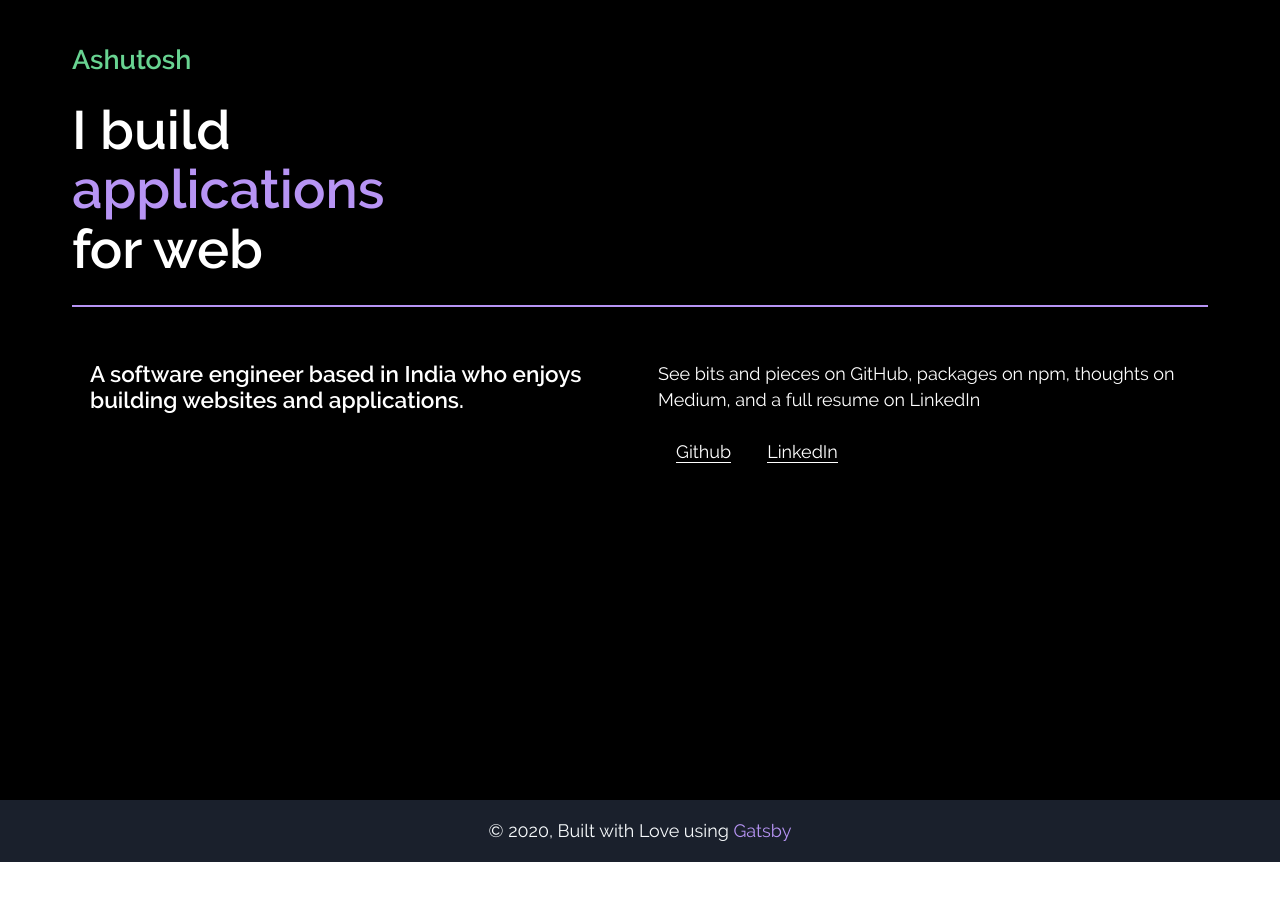
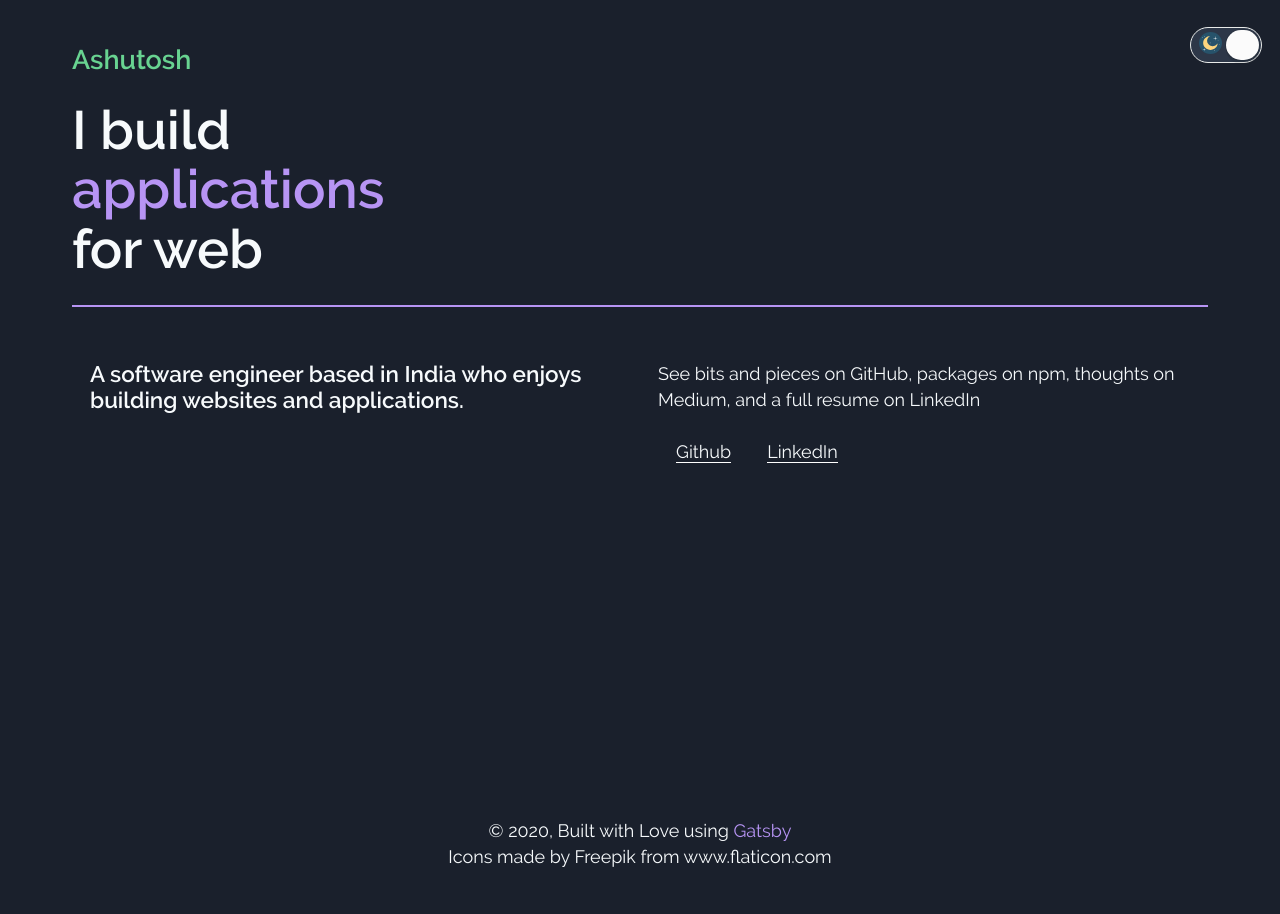
Before and after one commit to Ashu96/me, a Gatsby site: page / in a window 1280 px wide. Before the commit the page ends 862 px from the top, so only its background shows below. Built offline with nearby package versions, Linux system fonts and the light colour scheme; Gatsby itself is replaced by a stand-in of ours.

Commit message:
Implement theme toggle

```diff
--- a/src/components/layout.js
+++ b/src/components/layout.js
@@ -1,18 +1,24 @@
 /**
- * Layout component that queries for data
+ * Layout component that queries htmlFor data
  * with Gatsby's useStaticQuery component
  *
  * See: https://www.gatsbyjs.org/docs/use-static-query/
  */
 
-import React from "react"
+import React, { useState } from "react"
 import PropTypes from "prop-types"
 import { useStaticQuery, graphql } from "gatsby"
+import "./layout.css"
+import "./toggle.css"
 
-// import Header from "./header"
-import "./layout.css"
+const nightIcon = require("../images/moon.svg")
+const lightIcon = require("../images/contrast.svg")
 
 const Layout = ({ children }) => {
+  const [isThemeDark, setIsThemeDark] = useState(true)
+  const bgColor = isThemeDark ? "bg-gray-900" : "bg-gray-100"
+  const textColor = isThemeDark ? "text-gray-100" : "text-gray-900"
+
   const data = useStaticQuery(graphql`
     query SiteTitleQuery {
       site {
@@ -27,12 +33,50 @@ const Layout = ({ children }) => {
   return (
     <>
       {/* <Header siteTitle={data.site.siteMetadata.title} /> */}
-      <div className='bg-black'>
+      <div className={`${bgColor} ${textColor}`}>
+        <div className="absolute top-0 right-0 flex items-center mt-4 mr-4 py-2">
+          <div className="relative">
+            <input
+              className="tgl tgl-ios"
+              id="toggle-theme"
+              type="checkbox"
+              checked={isThemeDark}
+              onChange={() => setIsThemeDark(!isThemeDark)}
+            />
+            <label
+              className="tgl-btn bg-gray-700"
+              htmlFor="toggle-theme"
+            ></label>
+            <img
+              className={`absolute top-0 ${
+                isThemeDark ? "left-0 ml-2" : "right-0 mr-2"
+              } w-5 mt-1`}
+              src={isThemeDark ? nightIcon : lightIcon}
+              alt="toggle-icon"
+            />
+          </div>
+        </div>
         <main>{children}</main>
-        <footer className="py-4 bg-gray-900 text-gray-100 text-center font-body">
+        <footer className="py-4 text-center font-body">
           © {new Date().getFullYear()}, Built with Love using
           {` `}
-          <a className='text-purple-400 hover:text-purple-700' href="https://www.gatsbyjs.org">Gatsby</a>
+          <a
+            className="text-purple-400 hover:text-purple-700"
+            href="https://www.gatsbyjs.org"
+          >
+            Gatsby
+          </a>
+          <p>
+            Icons made by{" "}
+            <a href="https://www.flaticon.com/authors/freepik" title="Freepik">
+              Freepik
+            </a>{" "}
+            from{" "}
+            <a href="https://www.flaticon.com/" title="Flaticon">
+              {" "}
+              www.flaticon.com
+            </a>
+          </p>
         </footer>
       </div>
     </>
--- /dev/null
+++ b/src/components/toggle.css
@@ -0,0 +1,68 @@
+.tgl {
+    display: none;
+}
+.tgl, .tgl:after, .tgl:before, .tgl *, .tgl *:after, .tgl *:before, .tgl + .tgl-btn {
+    box-sizing: border-box;
+}
+.tgl::selection, .tgl:after::selection, .tgl:before::selection, .tgl *::selection, .tgl *:after::selection, .tgl *:before::selection, .tgl + .tgl-btn::selection {
+    background: none;
+}
+.tgl + .tgl-btn {
+    outline: 0;
+    display: block;
+    width: 4em;
+    height: 2em;
+    position: relative;
+    cursor: pointer;
+    user-select: none;
+}
+.tgl + .tgl-btn:after, .tgl + .tgl-btn:before {
+    position: relative;
+    display: block;
+    content: "";
+    width: 50%;
+    height: 100%;
+}
+.tgl + .tgl-btn:after {
+    left: 0;
+}
+.tgl-btn:hover {
+    box-shadow: 0 0 2px 3px #b794f4;
+}
+.tgl + .tgl-btn:before {
+    display: none;
+}
+.tgl:checked + .tgl-btn:after {
+    left: 50%;
+}
+.tgl-ios + .tgl-btn {
+    background: #2d3748;
+    border-radius: 2em;
+    padding: 2px;
+    transition: all 0.4s ease;
+    border: 1px solid #e8eae9;
+}
+.tgl-ios + .tgl-btn:after {
+    border-radius: 2em;
+    background: #fbfbfb;
+    transition: left 0.3s cubic-bezier(0.175, 0.885, 0.32, 1.275), padding 0.3s ease, margin 0.3s ease;
+    box-shadow: 0 0 0 1px rgba(0, 0, 0, .1), 0 4px 0 rgba(0, 0, 0, .08);
+}
+.tgl-ios + .tgl-btn:hover:after {
+    will-change: padding;
+}
+.tgl-ios + .tgl-btn:active {
+    box-shadow: inset 0 0 0 2em #e8eae9;
+}
+.tgl-ios + .tgl-btn:active:after {
+    padding-right: 0.8em;
+}
+.tgl-ios:checked + .tgl-btn {
+    background: #2d3748;
+}
+.tgl-ios:checked + .tgl-btn:active {
+    box-shadow: none;
+}
+.tgl-ios:checked + .tgl-btn:active:after {
+    margin-left: -0.8em;
+}
--- a/src/pages/index.js
+++ b/src/pages/index.js
@@ -8,10 +8,10 @@ import SEO from "../components/seo"
 const IndexPage = () => (
   <Layout>
     <SEO title="Home" />
-    <div className="w-full h-screen p-10 md:px-16 bg-black">
-      <div className='font-body'>
+    <div className="w-full h-screen p-10 md:px-16">
+      <div className="font-body">
         <h3 className="text-2xl text-green-400 font-display">Ashutosh</h3>
-        <h1 className="text-white text-5xl font-display">
+        <h1 className="text-5xl font-display">
           I build <br /> <span className="text-purple-400">applications</span>{" "}
           <br /> for web
         </h1>
@@ -20,23 +20,33 @@ const IndexPage = () => (
 
       <div className="mt-10 md:flex font-body">
         <div className="w-full md:w-1/2 py-2 md:px-4">
-          <p className="text-white text-xl font-display">
+          <p className=" text-xl font-display">
             A software engineer based in India who enjoys building websites and
             applications.
           </p>
         </div>
         <div className="w-full md:w-1/2 py-2 md:px-4">
-          <p className="text-white">
+          <p className="">
             See bits and pieces on GitHub, packages on npm, thoughts on Medium,
             and a full resume on LinkedIn
           </p>
           <div>
-            <ul className='flex ml-0'>
-              <li className='px-4'>
-                <a className='text-white hover:text-purple-400 border-b border-white hover:border-purple-700' href="https://github.com/ashu96">Github</a>
+            <ul className="flex ml-0">
+              <li className="px-4">
+                <a
+                  className=" hover:text-purple-400 border-b border-white hover:border-purple-700"
+                  href="https://github.com/ashu96"
+                >
+                  Github
+                </a>
               </li>
-              <li className='px-4'>
-                <a className='text-white hover:text-purple-400 border-b border-white hover:border-purple-700' href="https://github.com/ashu96">LinkedIn</a>
+              <li className="px-4">
+                <a
+                  className=" hover:text-purple-400 border-b border-white hover:border-purple-700"
+                  href="https://github.com/ashu96"
+                >
+                  LinkedIn
+                </a>
               </li>
             </ul>
           </div>
```
Also changed, not shown: src/images/contrast.svg (added), src/images/moon.svg (added).
